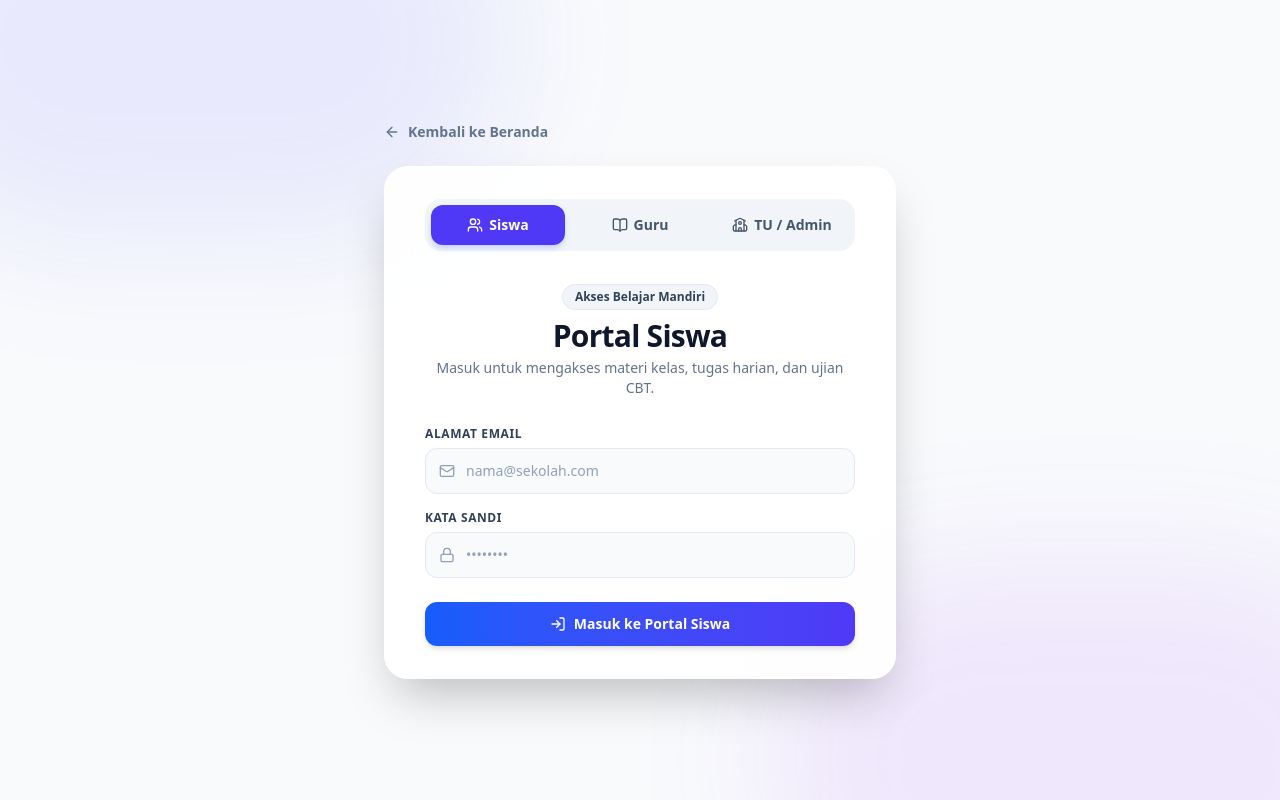
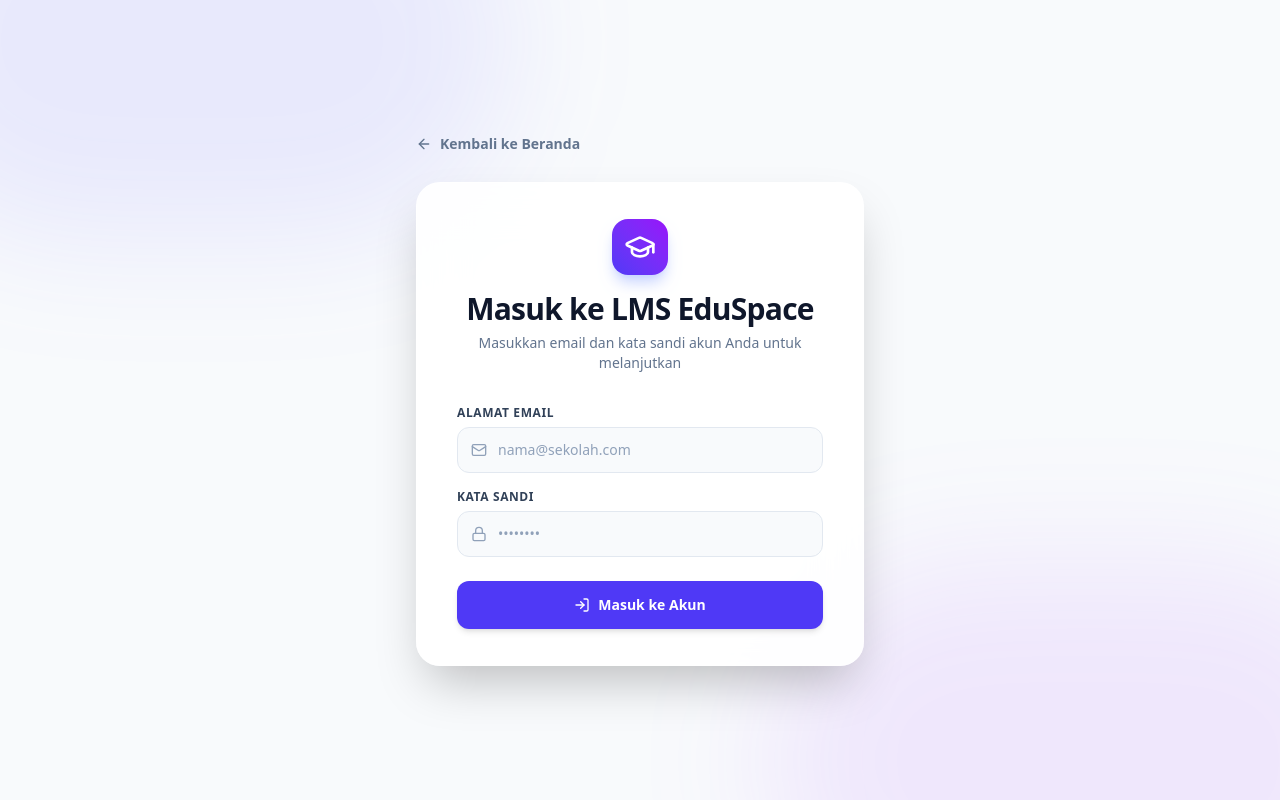
Before and after one commit to mang-nesaka/nesaka-LMS, a Next.js app: page /login in a window 1280 px wide. Built offline with nearby package versions, Linux system fonts and the light colour scheme.

Commit message:
feat: Hapus tab pemilihan role login, sediakan form login terpadu satu pintu

```diff
--- a/src/app/login/page.tsx
+++ b/src/app/login/page.tsx
@@ -2,38 +2,13 @@
 
 import Link from 'next/link';
 import { motion } from 'framer-motion';
-import {
-  Mail, Lock, ArrowLeft, LogIn, AlertCircle,
-  Users, BookOpen, School
-} from 'lucide-react';
-import { useState, useEffect, Suspense } from 'react';
-import { useSearchParams } from 'next/navigation';
+import { Mail, Lock, ArrowLeft, LogIn, AlertCircle, GraduationCap } from 'lucide-react';
+import { useState } from 'react';
 import { login } from '../actions/auth';
 
-type PortalType = 'siswa' | 'guru' | 'admin';
-
-function LoginForm() {
-  const searchParams = useSearchParams();
-  const initialPortal = (searchParams.get('portal') as PortalType) || 'siswa';
-
-  const [activePortal, setActivePortal] = useState<PortalType>('siswa');
-  const [email, setEmail] = useState('');
-  const [password, setPassword] = useState('');
+export default function LoginPage() {
   const [error, setError] = useState<string | null>(null);
   const [loading, setLoading] = useState(false);
-
-  useEffect(() => {
-    if (initialPortal === 'guru' || initialPortal === 'admin' || initialPortal === 'siswa') {
-      setActivePortal(initialPortal);
-    }
-  }, [initialPortal]);
-
-  const selectPortal = (portal: PortalType) => {
-    setActivePortal(portal);
-    setError(null);
-    setEmail('');
-    setPassword('');
-  };
 
   async function handleSubmit(formData: FormData) {
     setLoading(true);
@@ -45,37 +20,17 @@ function LoginForm() {
     }
   }
 
-  // Portal configs
-  const portalConfig = {
-    siswa: {
-      title: 'Portal Siswa',
-      badge: 'Akses Belajar Mandiri',
-      desc: 'Masuk untuk mengakses materi kelas, tugas harian, dan ujian CBT.',
-      themeColor: 'from-blue-600 to-indigo-600',
-      activeTab: 'bg-indigo-600 text-white shadow-md shadow-indigo-200',
-    },
-    guru: {
-      title: 'Portal Guru & Pengajar',
-      badge: 'Akses Manajemen Kelas',
-      desc: 'Masuk untuk membuat kelas, membagikan link rombel, dan upload soal CBT.',
-      themeColor: 'from-purple-600 to-indigo-600',
-      activeTab: 'bg-purple-600 text-white shadow-md shadow-purple-200',
-    },
-    admin: {
-      title: 'Portal TU & Admin',
-      badge: 'Akses Administrasi',
-      desc: 'Masuk untuk rekapitulasi data Dapodik dan manajemen sistem sekolah.',
-      themeColor: 'from-slate-700 to-slate-900',
-      activeTab: 'bg-slate-800 text-white shadow-md',
-    },
-  }[activePortal];
+  return (
+    <div className="min-h-screen bg-slate-50 flex flex-col justify-center items-center py-10 px-4 sm:px-6 lg:px-8 relative overflow-hidden">
+      {/* Background Decor */}
+      <div className="absolute top-[-20%] left-[-10%] w-[50%] h-[50%] bg-indigo-500/10 rounded-full blur-3xl z-0" />
+      <div className="absolute bottom-[-20%] right-[-10%] w-[50%] h-[50%] bg-purple-500/10 rounded-full blur-3xl z-0" />
 
-  return (
-    <div className="w-full max-w-lg z-10">
+      <div className="w-full max-w-md z-10">
         <motion.div
           initial={{ opacity: 0, x: -20 }}
           animate={{ opacity: 1, x: 0 }}
-        className="mb-6 flex items-center justify-between"
+          className="mb-6"
         >
           <Link
             href="/"
@@ -90,60 +45,18 @@ function LoginForm() {
           initial={{ opacity: 0, y: 20 }}
           animate={{ opacity: 1, y: 0 }}
           transition={{ duration: 0.5 }}
-        className="bg-white/90 backdrop-blur-xl py-8 px-6 sm:px-10 shadow-2xl rounded-3xl border border-white/40"
+          className="bg-white/90 backdrop-blur-xl py-9 px-6 sm:px-10 shadow-2xl rounded-3xl border border-white/40"
         >
-        {/* Tab Pilihan Portal */}
-        <div className="grid grid-cols-3 gap-2 p-1.5 bg-slate-100 rounded-2xl mb-8">
-          <button
-            type="button"
-            onClick={() => selectPortal('siswa')}
-            className={`flex items-center justify-center gap-1.5 py-2.5 px-3 rounded-xl text-xs sm:text-sm font-bold transition-all ${
-              activePortal === 'siswa'
-                ? portalConfig.activeTab
-                : 'text-slate-600 hover:text-slate-900 hover:bg-white/50'
-            }`}
-          >
-            <Users className="w-4 h-4" />
-            <span>Siswa</span>
-          </button>
-
-          <button
-            type="button"
-            onClick={() => selectPortal('guru')}
-            className={`flex items-center justify-center gap-1.5 py-2.5 px-3 rounded-xl text-xs sm:text-sm font-bold transition-all ${
-              activePortal === 'guru'
-                ? portalConfig.activeTab
-                : 'text-slate-600 hover:text-slate-900 hover:bg-white/50'
-            }`}
-          >
-            <BookOpen className="w-4 h-4" />
-            <span>Guru</span>
-          </button>
-
-          <button
-            type="button"
-            onClick={() => selectPortal('admin')}
-            className={`flex items-center justify-center gap-1.5 py-2.5 px-3 rounded-xl text-xs sm:text-sm font-bold transition-all ${
-              activePortal === 'admin'
-                ? portalConfig.activeTab
-                : 'text-slate-600 hover:text-slate-900 hover:bg-white/50'
-            }`}
-          >
-            <School className="w-4 h-4" />
-            <span>TU / Admin</span>
-          </button>
+          {/* Header Logo & Title */}
+          <div className="text-center mb-8">
+            <div className="w-14 h-14 bg-gradient-to-tr from-indigo-600 to-purple-600 rounded-2xl flex items-center justify-center mx-auto mb-4 text-white shadow-lg shadow-indigo-200">
+              <GraduationCap className="w-8 h-8" />
             </div>
-
-        {/* Header Portal Info */}
-        <div className="text-center mb-7">
-          <span className="inline-block px-3 py-1 bg-slate-100 text-slate-700 text-xs font-bold rounded-full mb-2 border border-slate-200">
-            {portalConfig.badge}
-          </span>
             <h2 className="text-2xl sm:text-3xl font-black text-slate-900 tracking-tight">
-            {portalConfig.title}
+              Masuk ke LMS EduSpace
             </h2>
-          <p className="text-slate-500 text-xs sm:text-sm mt-1">
-            {portalConfig.desc}
+            <p className="text-slate-500 text-xs sm:text-sm mt-1.5">
+              Masukkan email dan kata sandi akun Anda untuk melanjutkan
             </p>
           </div>
 
@@ -168,11 +81,9 @@ function LoginForm() {
                   id="email"
                   name="email"
                   type="email"
-                value={email}
-                onChange={(e) => setEmail(e.target.value)}
                   autoComplete="email"
                   required
-                className="block w-full pl-10 pr-3 py-2.5 sm:py-3 border border-slate-200 rounded-xl text-slate-900 text-sm placeholder-slate-400 focus:outline-none focus:ring-2 focus:ring-indigo-500 transition-all bg-slate-50 focus:bg-white"
+                  className="block w-full pl-10 pr-3 py-3 border border-slate-200 rounded-xl text-slate-900 text-sm placeholder-slate-400 focus:outline-none focus:ring-2 focus:ring-indigo-500 transition-all bg-slate-50 focus:bg-white"
                   placeholder="nama@sekolah.com"
                 />
               </div>
@@ -190,11 +101,9 @@ function LoginForm() {
                   id="password"
                   name="password"
                   type="password"
-                value={password}
-                onChange={(e) => setPassword(e.target.value)}
                   autoComplete="current-password"
                   required
-                className="block w-full pl-10 pr-3 py-2.5 sm:py-3 border border-slate-200 rounded-xl text-slate-900 text-sm placeholder-slate-400 focus:outline-none focus:ring-2 focus:ring-indigo-500 transition-all bg-slate-50 focus:bg-white"
+                  className="block w-full pl-10 pr-3 py-3 border border-slate-200 rounded-xl text-slate-900 text-sm placeholder-slate-400 focus:outline-none focus:ring-2 focus:ring-indigo-500 transition-all bg-slate-50 focus:bg-white"
                   placeholder="••••••••"
                 />
               </div>
@@ -204,14 +113,14 @@ function LoginForm() {
               <button
                 type="submit"
                 disabled={loading}
-              className={`w-full flex items-center justify-center py-3 px-4 rounded-xl shadow-md text-sm font-bold text-white bg-gradient-to-r ${portalConfig.themeColor} hover:opacity-95 focus:outline-none focus:ring-2 focus:ring-offset-2 transition-all disabled:opacity-70`}
+                className="w-full flex items-center justify-center py-3.5 px-4 rounded-xl shadow-md text-sm font-bold text-white bg-indigo-600 hover:bg-indigo-700 focus:outline-none focus:ring-2 focus:ring-offset-2 focus:ring-indigo-500 transition-all disabled:opacity-70"
               >
                 {loading ? (
                   <span className="flex items-center">Memverifikasi Akun...</span>
                 ) : (
                   <>
                     <LogIn className="w-4 h-4 mr-2" />
-                  Masuk ke {portalConfig.title}
+                    Masuk ke Akun
                   </>
                 )}
               </button>
@@ -219,19 +128,6 @@ function LoginForm() {
           </form>
         </motion.div>
       </div>
-  );
-}
-
-export default function LoginPage() {
-  return (
-    <div className="min-h-screen bg-slate-50 flex flex-col justify-center items-center py-10 px-4 sm:px-6 lg:px-8 relative overflow-hidden">
-      {/* Background Decor */}
-      <div className="absolute top-[-20%] left-[-10%] w-[50%] h-[50%] bg-indigo-500/10 rounded-full blur-3xl z-0" />
-      <div className="absolute bottom-[-20%] right-[-10%] w-[50%] h-[50%] bg-purple-500/10 rounded-full blur-3xl z-0" />
-
-      <Suspense fallback={<div className="text-slate-400 text-sm">Memuat halaman masuk...</div>}>
-        <LoginForm />
-      </Suspense>
     </div>
   );
 }
--- a/src/app/page.tsx
+++ b/src/app/page.tsx
@@ -83,7 +83,7 @@ export default function Home() {
               </div>
 
               <Link
-                href="/login?portal=siswa"
+                href="/login"
                 className="flex items-center justify-center space-x-2 bg-indigo-600 hover:bg-indigo-700 text-white font-bold py-3.5 px-6 rounded-2xl w-full transition-all duration-300 shadow-md shadow-indigo-200"
               >
                 <span>Masuk sebagai Siswa</span>
@@ -133,7 +133,7 @@ export default function Home() {
               </div>
 
               <Link
-                href="/login?portal=guru"
+                href="/login"
                 className="flex items-center justify-center space-x-2 bg-purple-600 hover:bg-purple-700 text-white font-bold py-3.5 px-6 rounded-2xl w-full transition-all duration-300 shadow-md shadow-purple-200"
               >
                 <span>Masuk sebagai Guru</span>
@@ -150,7 +150,7 @@ export default function Home() {
               <span>Untuk Staf Tata Usaha (TU) dan Administrator Sekolah:</span>
             </div>
             <Link
-              href="/login?portal=admin"
+              href="/login"
               className="font-bold text-slate-700 hover:text-indigo-600 underline flex items-center gap-1"
             >
               Masuk ke Portal Staf TU / Admin
```
Lines whose indentation alone changed are shown as unchanged.
